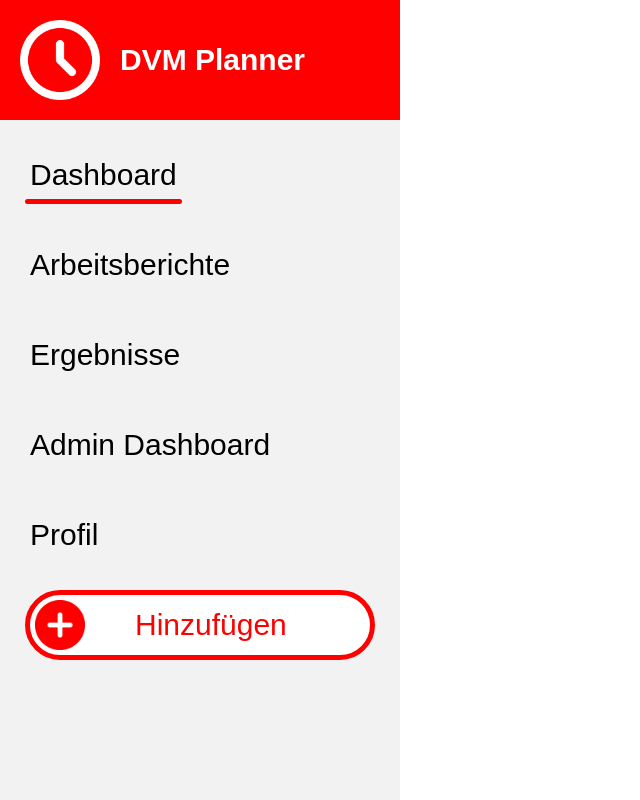
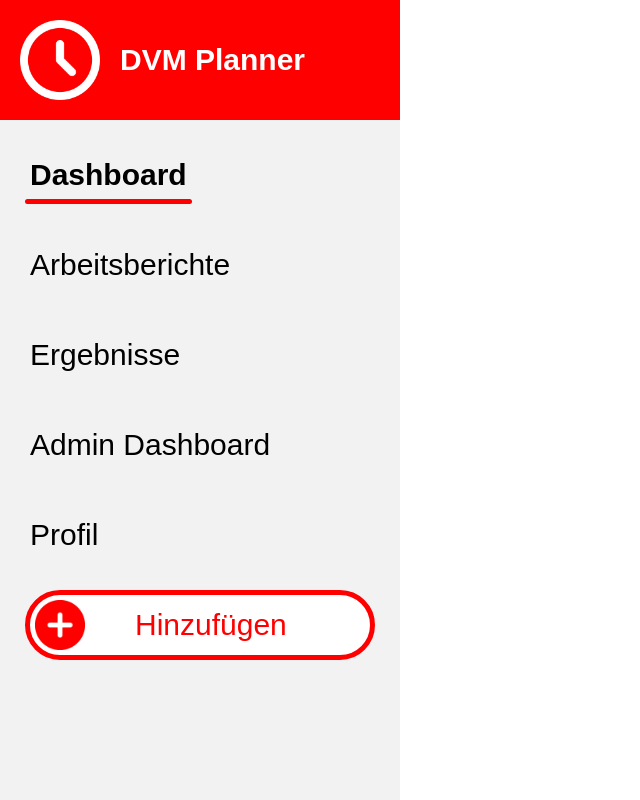
Before and after one commit to Kai-Singer/dvmplanner, a Django app: page / in a window 1280 px wide. Shown: the whole page, without its empty margins (0-640 px from the left). Run offline with Django 5.2, Linux system fonts and the light colour scheme.

Commit message:
hover navbar update

```diff
--- a/django-project/dvmplanner/static/styles/main.css
+++ b/django-project/dvmplanner/static/styles/main.css
@@ -67,7 +67,27 @@ body {
   display: inline-block;
 }
 
-.navbar .highlighted::after {
+.navbar .highlighted a {
+  font-weight: bold;
+}
+
+.navbar .highlighted a::after {
+  content: "";
+  position: absolute;
+  left: -5px;
+  right: -5px;
+  bottom: -12px;
+  height: 5px;
+  background-color: var(--ac1);
+  border-radius: 10px;
+  z-index: -1;
+}
+
+.navbar li:hover a {
+  font-weight: bold;
+}
+
+.navbar li:hover a::after {
   content: "";
   position: absolute;
   left: -5px;
--- a/django-project/dvmplanner/templates/dvmplanner/dashboard.html
+++ b/django-project/dvmplanner/templates/dvmplanner/dashboard.html
@@ -17,7 +17,7 @@
       <p>DVM Planner</p>
     </div>
     <ul>
-      <li><a class="highlighted">Dashboard</a></li>
+      <li class="highlighted"><a>Dashboard</a></li>
       <li><a>Arbeitsberichte</a></li>
       <li><a>Ergebnisse</a></li>
       <li><a>Admin Dashboard</a></li>
```
